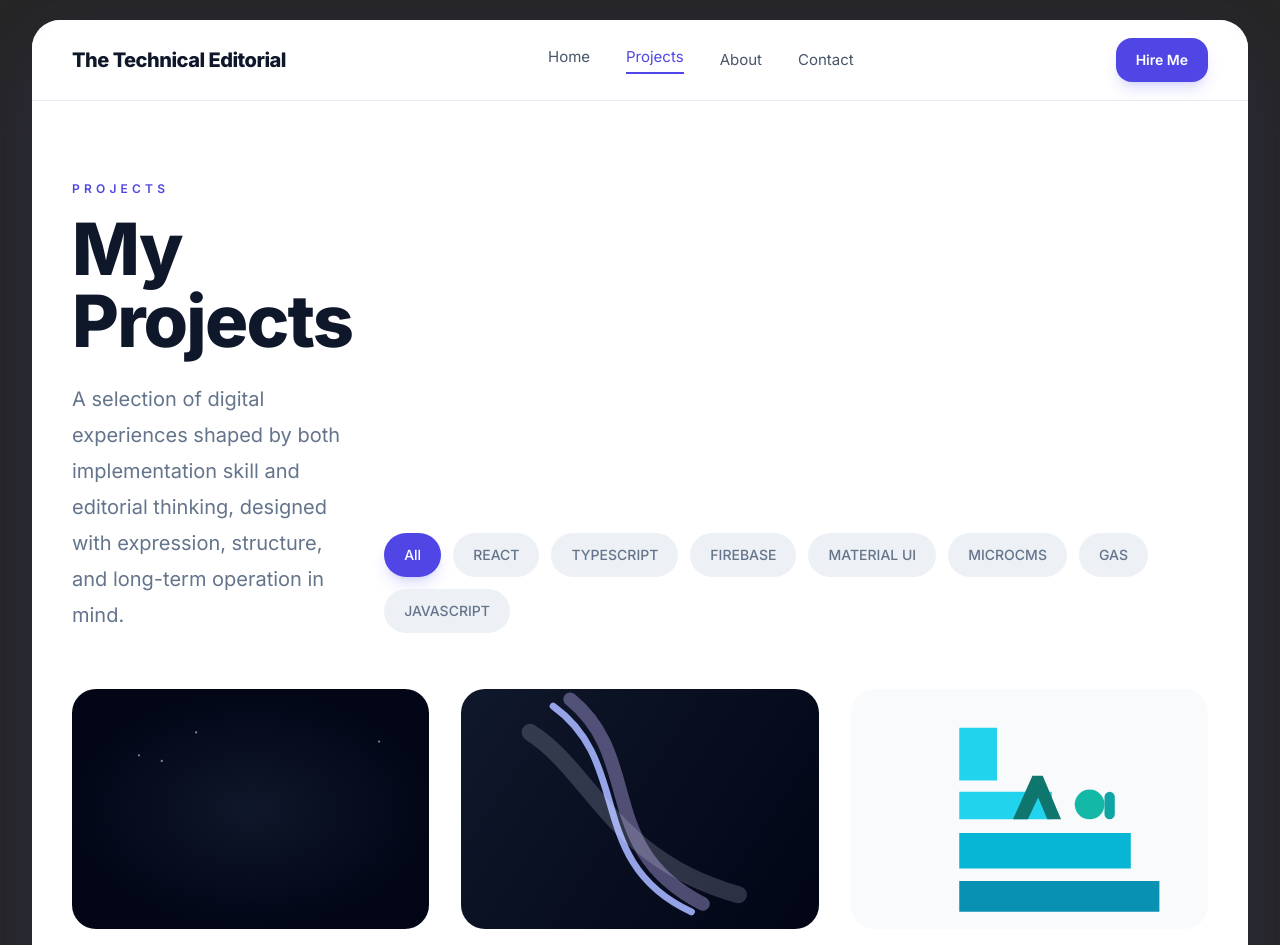
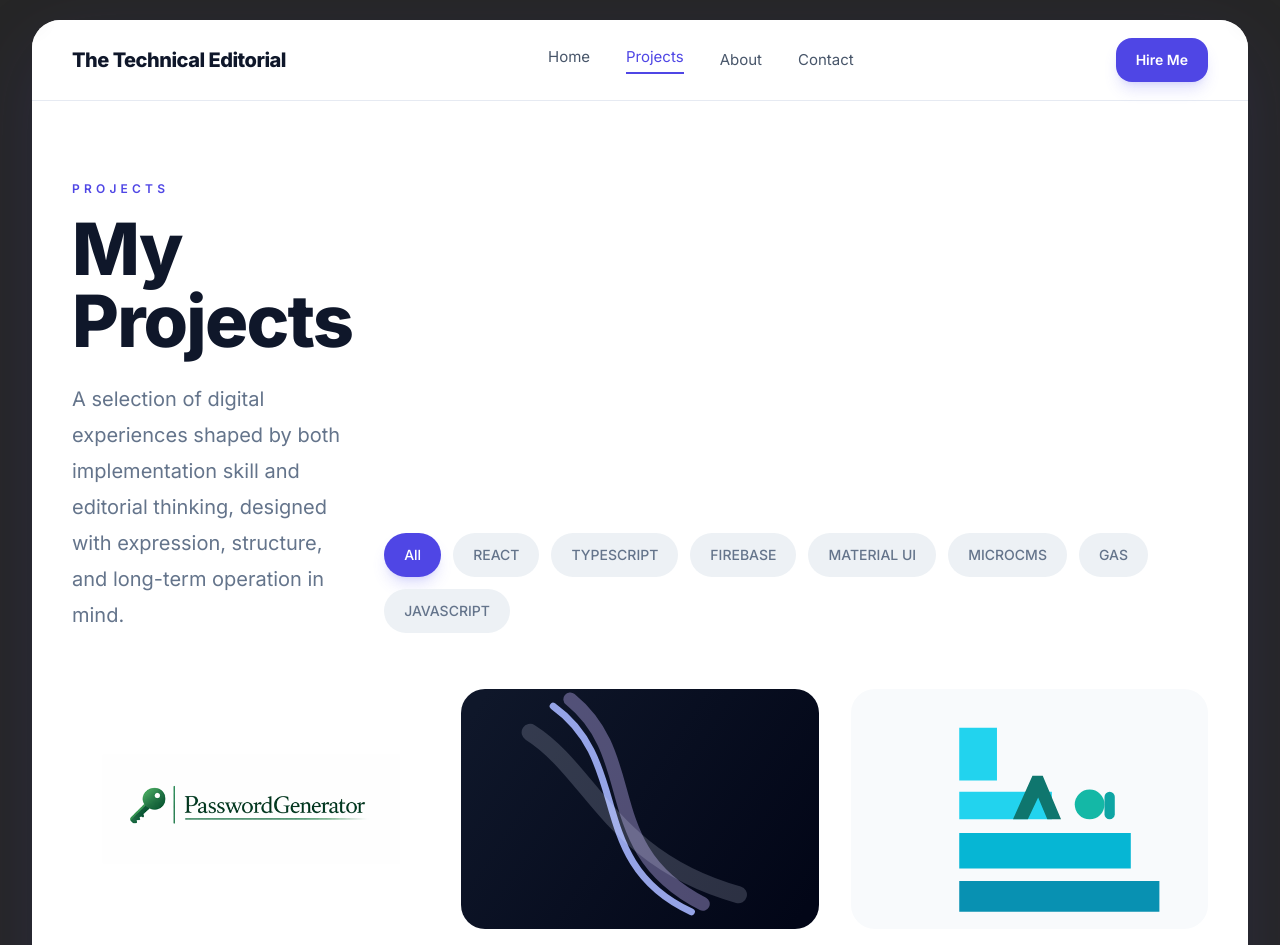
Before and after one commit to chiri3526/webportforio, a React (Vite) app: page /projects in a window 1280 px wide. Shown: the top 945 px of the page. Built offline with nearby package versions, Linux system fonts and the light colour scheme.

Commit message:
Update PasswordGenerator thumbnail

```diff
--- a/src/data/site.ts
+++ b/src/data/site.ts
@@ -31,7 +31,7 @@ export const projects: Project[] = [
     description: "A web app for generating random passwords based on selected rules.",
     tags: ["React", "Typescript", "Firebase"],
     category: "frontend",
-    image: "/images/project-lumina.svg",
+    image: "/images/project-password-generator.png",
     url: "https://passwordgenerator35.netlify.app/",
     featured: true,
   },
```
Also changed, not shown: public/images/project-password-generator.png (added).
